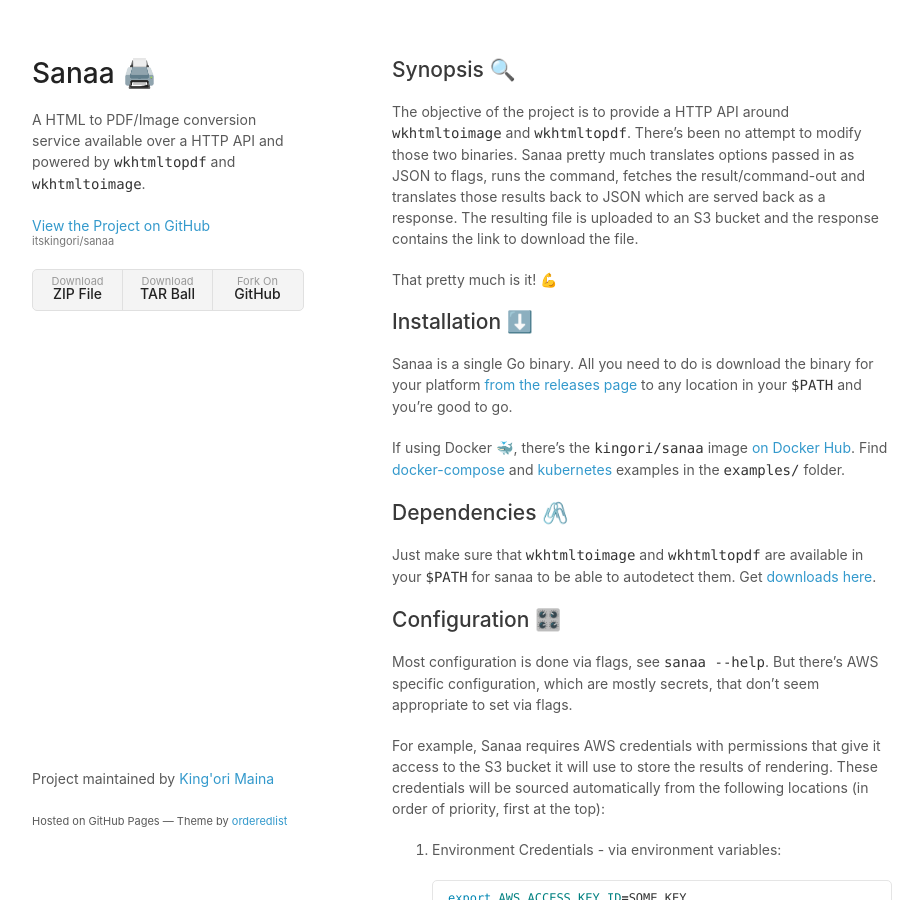
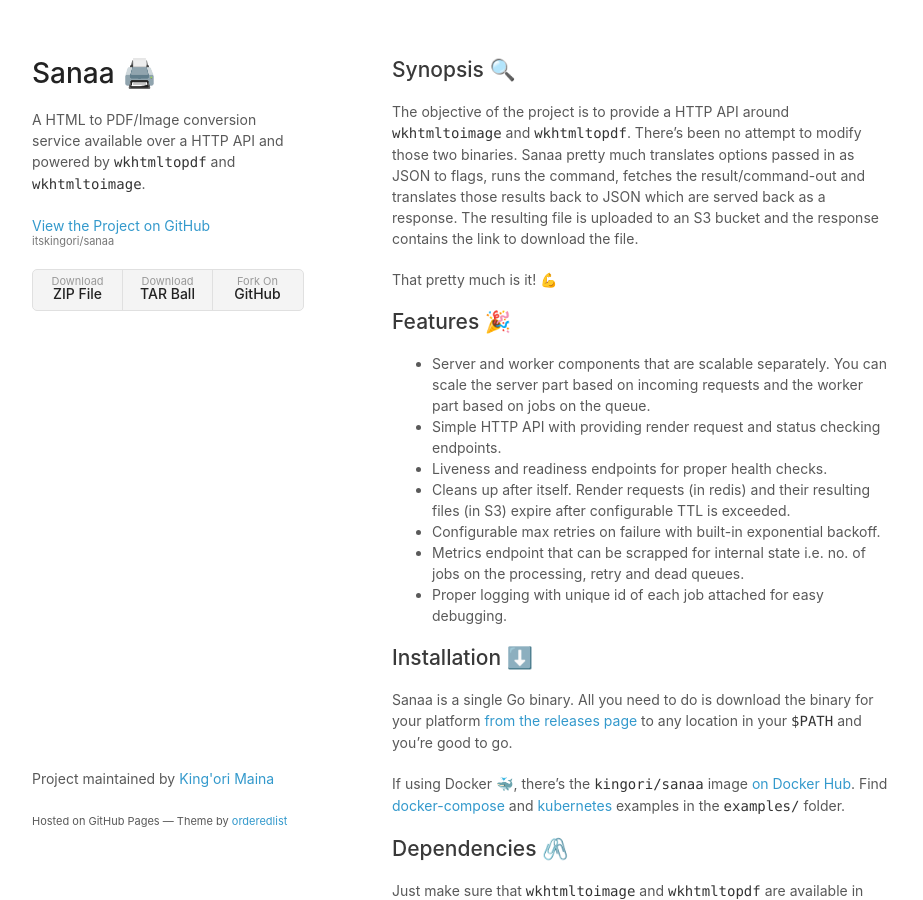
Before and after one commit to itskingori/sanaa, a Jekyll site: the page built from docs/index.md, in a window 1280 px wide and 900 px high. Shown: the whole window, without its empty margins (178-1101 px from the left). Built offline with Jekyll 4.4.1, drawn with Linux system fonts in a browser that asks for light colours.

Commit message:
Add section to highlight important/key features

```diff
--- a/docs/index.md
+++ b/docs/index.md
@@ -13,6 +13,20 @@
 and the response contains the link to download the file.
 
 That pretty much is it! 💪
+
+## Features 🎉
+
+* Server and worker components that are scalable separately. You can scale the
+  server part based on incoming requests and the worker part based on jobs on
+  the queue.
+* Simple HTTP API with providing render request and status checking endpoints.
+* Liveness and readiness endpoints for proper health checks.
+* Cleans up after itself. Render requests (in redis) and their resulting files
+  (in S3) expire after configurable TTL is exceeded.
+* Configurable max retries on failure with built-in exponential backoff.
+* Metrics endpoint that can be scrapped for internal state i.e. no. of jobs on
+  the processing, retry and dead queues.
+* Proper logging with unique id of each job attached for easy debugging.
 
 ## Installation ⬇️
 
```
